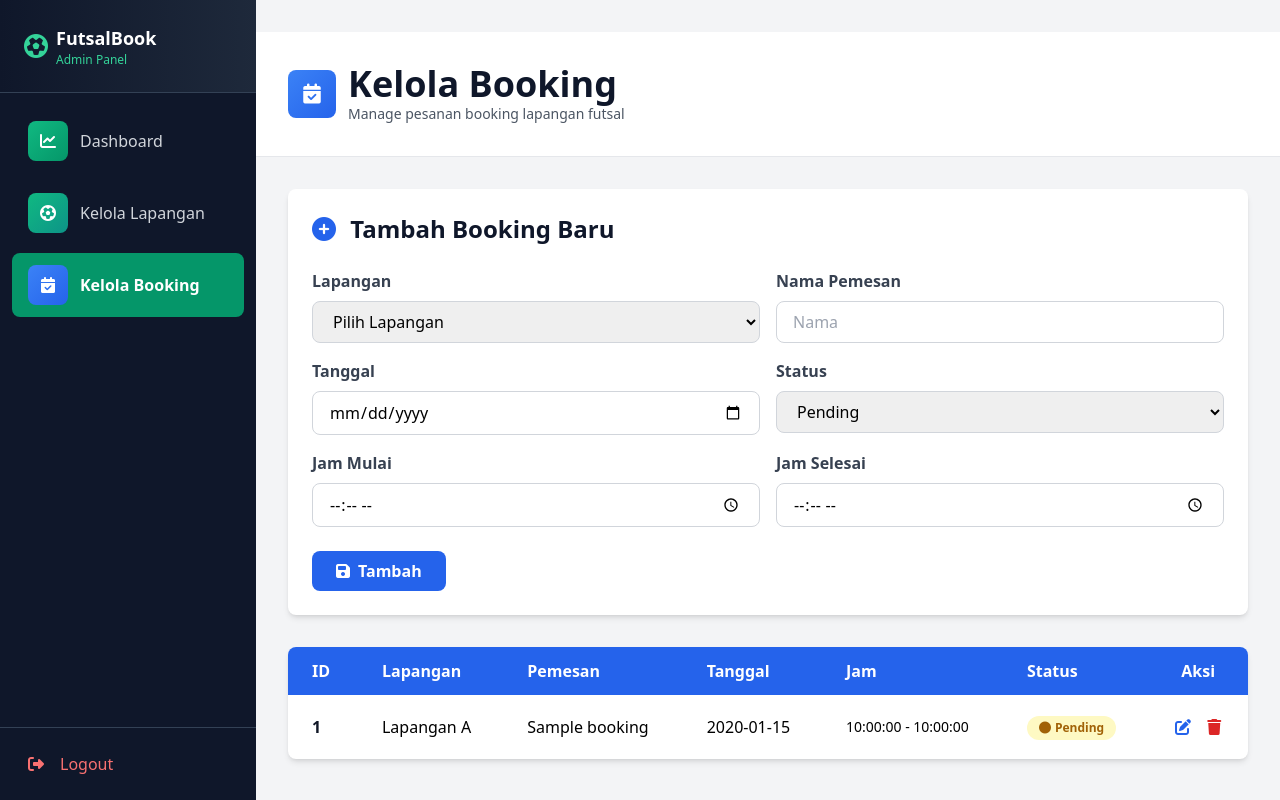
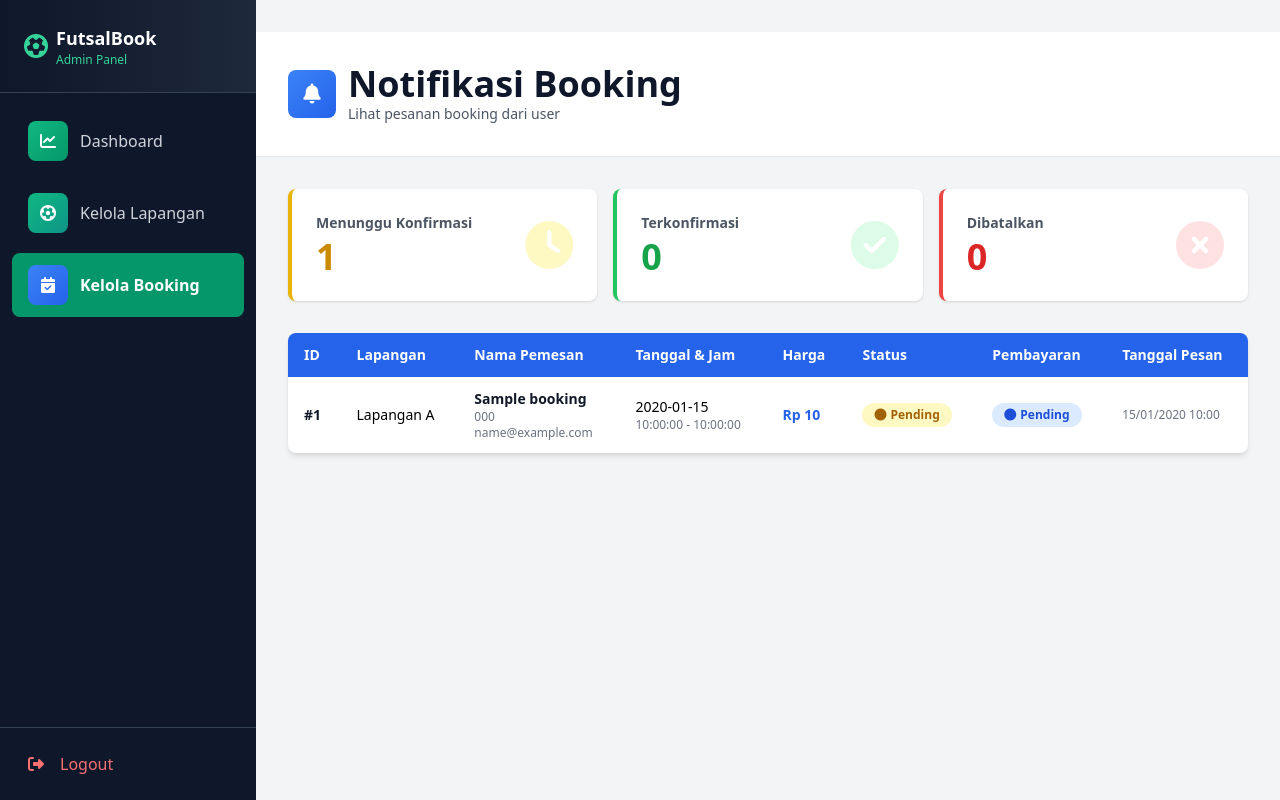
Before and after one commit to muhfahmm/website-booking-lapangan-futsal, a PHP site: page /project-client-php/admin/manage_booking.php in a window 1280 px wide. Run offline with PHP 8.4, Linux system fonts and the light colour scheme; the visitor is signed in with stand-in values (Sample User, id 1); data comes from the database, SQL or seed files in the repository; tables that the repository leaves empty hold one stand-in row (values such as "Sample post"); some libraries are stand-ins or nearby versions.

Commit message:
booking-lapangan-futsal

```diff
--- a/admin/manage_booking.php
+++ b/admin/manage_booking.php
@@ -7,49 +7,26 @@ if (!isset($_SESSION['admin_logged_in']) || $_SESSION['admin_logged_in'] !== tru
     exit();
 }
 
-// Handle DELETE
-if (isset($_GET['action']) && $_GET['action'] === 'delete' && isset($_GET['id'])) {
-    $id = intval($_GET['id']);
-    $conn->query("DELETE FROM tb_booking WHERE id = $id");
-    header('Location: manage_booking.php');
-    exit();
-}
-
-// Handle INSERT
-$message = '';
-if ($_SERVER['REQUEST_METHOD'] === 'POST' && isset($_POST['action'])) {
-    if ($_POST['action'] === 'add') {
-        $lapangan_id = intval($_POST['lapangan_id'] ?? 0);
-        $nama_pemesan = $conn->real_escape_string($_POST['nama_pemesan'] ?? '');
-        $tanggal = $_POST['tanggal'] ?? '';
-        $jam_mulai = $_POST['jam_mulai'] ?? '';
-        $jam_selesai = $_POST['jam_selesai'] ?? '';
-        $status = $_POST['status'] ?? 'pending';
-
-        if ($lapangan_id && $nama_pemesan && $tanggal && $jam_mulai && $jam_selesai) {
-            $conn->query("INSERT INTO tb_booking (lapangan_id, nama_pemesan, tanggal, jam_mulai, jam_selesai, status)
-                         VALUES ($lapangan_id, '$nama_pemesan', '$tanggal', '$jam_mulai', '$jam_selesai', '$status')");
-            $message = '<div class="bg-green-100 text-green-700 p-3 rounded mb-4">Booking berhasil ditambahkan!</div>';
-        }
-    } elseif ($_POST['action'] === 'edit') {
-        $id = intval($_POST['id']);
-        $lapangan_id = intval($_POST['lapangan_id'] ?? 0);
-        $nama_pemesan = $conn->real_escape_string($_POST['nama_pemesan'] ?? '');
-        $tanggal = $_POST['tanggal'] ?? '';
-        $jam_mulai = $_POST['jam_mulai'] ?? '';
-        $jam_selesai = $_POST['jam_selesai'] ?? '';
-        $status = $_POST['status'] ?? 'pending';
-
-        if ($lapangan_id && $nama_pemesan && $tanggal && $jam_mulai && $jam_selesai) {
-            $conn->query("UPDATE tb_booking SET lapangan_id=$lapangan_id, nama_pemesan='$nama_pemesan', tanggal='$tanggal',
-                         jam_mulai='$jam_mulai', jam_selesai='$jam_selesai', status='$status' WHERE id=$id");
-            $message = '<div class="bg-green-100 text-green-700 p-3 rounded mb-4">Booking berhasil diperbarui!</div>';
-        }
-    }
-}
-
-// Get all booking
-$result = $conn->query('SELECT b.id, b.lapangan_id, b.nama_pemesan, b.tanggal, b.jam_mulai, b.jam_selesai, b.status, l.nama as lapangan_nama FROM tb_booking b LEFT JOIN tb_lapangan l ON b.lapangan_id = l.id');
+// Get all booking with additional payment info
+$result = $conn->query('SELECT
+    b.id,
+    b.lapangan_id,
+    b.nama_pemesan,
+    b.no_hp,
+    b.email,
+    b.tanggal,
+    b.jam_mulai,
+    b.jam_selesai,
+    b.status,
+    b.payment_status,
+    b.total_harga,
+    b.created_at,
+    l.nama as lapangan_nama,
+    l.harga,
+    l.harga_weekend
+FROM tb_booking b
+LEFT JOIN tb_lapangan l ON b.lapangan_id = l.id
+ORDER BY b.created_at DESC');
 $booking_list = [];
 if ($result) {
     while ($row = $result->fetch_assoc()) {
@@ -57,20 +34,15 @@ if ($result) {
     }
 }
 
-// Get lapangan list for dropdown
-$lapangan_result = $conn->query('SELECT * FROM tb_lapangan');
-$lapangan_list = [];
-if ($lapangan_result) {
-    while ($row = $lapangan_result->fetch_assoc()) {
-        $lapangan_list[] = $row;
-    }
-}
+// Count by status
+$pending_count = 0;
+$confirmed_count = 0;
+$cancelled_count = 0;
 
-$edit_data = null;
-if (isset($_GET['edit']) && is_numeric($_GET['edit'])) {
-    $id = intval($_GET['edit']);
-    $result = $conn->query("SELECT b.id, b.lapangan_id, b.nama_pemesan, b.tanggal, b.jam_mulai, b.jam_selesai, b.status FROM tb_booking b WHERE b.id = $id");
-    $edit_data = $result->fetch_assoc();
+foreach ($booking_list as $booking) {
+    if ($booking['status'] === 'pending') $pending_count++;
+    elseif ($booking['status'] === 'confirmed') $confirmed_count++;
+    elseif ($booking['status'] === 'cancelled') $cancelled_count++;
 }
 ?>
 <!DOCTYPE html>
@@ -78,7 +50,7 @@ if (isset($_GET['edit']) && is_numeric($_GET['edit'])) {
 <head>
     <meta charset="UTF-8">
     <meta name="viewport" content="width=device-width, initial-scale=1.0">
-    <title>Kelola Booking</title>
+    <title>Notifikasi Booking</title>
     <script src="https://cdn.tailwindcss.com"></script>
     <link rel="stylesheet" href="https://cdnjs.cloudflare.com/ajax/libs/font-awesome/6.4.0/css/all.min.css">
 </head>
@@ -91,11 +63,11 @@ if (isset($_GET['edit']) && is_numeric($_GET['edit'])) {
             <div class="max-w-7xl mx-auto">
                 <div class="flex items-center gap-3">
                     <div class="w-12 h-12 rounded-lg bg-gradient-to-br from-blue-500 to-blue-600 flex items-center justify-center">
-                        <i class="fas fa-calendar-check text-white text-xl"></i>
+                        <i class="fas fa-bell text-white text-xl"></i>
                     </div>
                     <div>
-                        <h1 class="text-2xl md:text-4xl font-bold text-slate-900">Kelola Booking</h1>
-                        <p class="text-gray-600 text-sm">Manage pesanan booking lapangan futsal</p>
+                        <h1 class="text-2xl md:text-4xl font-bold text-slate-900">Notifikasi Booking</h1>
+                        <p class="text-gray-600 text-sm">Lihat pesanan booking dari user</p>
                     </div>
                 </div>
             </div>
@@ -104,96 +76,79 @@ if (isset($_GET['edit']) && is_numeric($_GET['edit'])) {
         <!-- Content -->
         <div class="p-4 md:p-8">
             <div class="max-w-7xl mx-auto">
-                <?php echo $message; ?>
-
-                <!-- Form Add/Edit -->
-                <div class="bg-white rounded-lg shadow-md p-6 mb-8">
-                    <h2 class="text-xl md:text-2xl font-bold text-slate-900 mb-6">
-                        <i class="fas fa-plus-circle text-blue-600 mr-2"></i>
-                        <?php echo $edit_data ? 'Edit Booking' : 'Tambah Booking Baru'; ?>
-                    </h2>
-                    <form method="POST" class="space-y-4">
-                        <input type="hidden" name="action" value="<?php echo $edit_data ? 'edit' : 'add'; ?>">
-                        <?php if ($edit_data): ?>
-                            <input type="hidden" name="id" value="<?php echo $edit_data['id']; ?>">
-                        <?php endif; ?>
-
-                        <div class="grid grid-cols-1 md:grid-cols-2 gap-4">
+                <!-- Stats Cards -->
+                <div class="grid grid-cols-1 md:grid-cols-3 gap-4 mb-8">
+                    <div class="bg-white rounded-lg shadow p-6 border-l-4 border-yellow-500">
+                        <div class="flex items-center justify-between">
                             <div>
-                                <label class="block text-gray-700 font-semibold mb-2 text-sm md:text-base">Lapangan</label>
-                                <select name="lapangan_id" required class="w-full px-4 py-3 md:py-2 border border-gray-300 rounded-lg focus:outline-none focus:ring-2 focus:ring-blue-500">
-                                    <option value="">Pilih Lapangan</option>
-                                    <?php foreach ($lapangan_list as $lap): ?>
-                                        <option value="<?php echo $lap['id']; ?>" <?php echo ($edit_data['lapangan_id'] ?? '') == $lap['id'] ? 'selected' : ''; ?>>
-                                            <?php echo htmlspecialchars($lap['nama']); ?>
-                                        </option>
-                                    <?php endforeach; ?>
-                                </select>
+                                <p class="text-gray-600 text-sm font-semibold mb-1">Menunggu Konfirmasi</p>
+                                <p class="text-4xl font-bold text-yellow-600"><?php echo $pending_count; ?></p>
                             </div>
-                            <div>
-                                <label class="block text-gray-700 font-semibold mb-2 text-sm md:text-base">Nama Pemesan</label>
-                                <input type="text" name="nama_pemesan" required class="w-full px-4 py-3 md:py-2 border border-gray-300 rounded-lg focus:outline-none focus:ring-2 focus:ring-blue-500" placeholder="Nama" value="<?php echo htmlspecialchars($edit_data['nama_pemesan'] ?? ''); ?>">
-                            </div>
-                            <div>
-                                <label class="block text-gray-700 font-semibold mb-2 text-sm md:text-base">Tanggal</label>
-                                <input type="date" name="tanggal" required class="w-full px-4 py-3 md:py-2 border border-gray-300 rounded-lg focus:outline-none focus:ring-2 focus:ring-blue-500" value="<?php echo $edit_data['tanggal'] ?? ''; ?>">
-                            </div>
-                            <div>
-                                <label class="block text-gray-700 font-semibold mb-2 text-sm md:text-base">Status</label>
-                                <select name="status" class="w-full px-4 py-3 md:py-2 border border-gray-300 rounded-lg focus:outline-none focus:ring-2 focus:ring-blue-500">
-                                    <option value="pending" <?php echo ($edit_data['status'] ?? 'pending') === 'pending' ? 'selected' : ''; ?>>Pending</option>
-                                    <option value="confirmed" <?php echo ($edit_data['status'] ?? '') === 'confirmed' ? 'selected' : ''; ?>>Confirmed</option>
-                                    <option value="cancelled" <?php echo ($edit_data['status'] ?? '') === 'cancelled' ? 'selected' : ''; ?>>Cancelled</option>
-                                </select>
-                            </div>
-                            <div>
-                                <label class="block text-gray-700 font-semibold mb-2 text-sm md:text-base">Jam Mulai</label>
-                                <input type="time" name="jam_mulai" required class="w-full px-4 py-3 md:py-2 border border-gray-300 rounded-lg focus:outline-none focus:ring-2 focus:ring-blue-500" value="<?php echo $edit_data['jam_mulai'] ?? ''; ?>">
-                            </div>
-                            <div>
-                                <label class="block text-gray-700 font-semibold mb-2 text-sm md:text-base">Jam Selesai</label>
-                                <input type="time" name="jam_selesai" required class="w-full px-4 py-3 md:py-2 border border-gray-300 rounded-lg focus:outline-none focus:ring-2 focus:ring-blue-500" value="<?php echo $edit_data['jam_selesai'] ?? ''; ?>">
+                            <div class="text-5xl text-yellow-100">
+                                <i class="fas fa-clock"></i>
                             </div>
                         </div>
-                        <div class="flex gap-3 pt-2">
-                            <button type="submit" class="bg-blue-600 text-white px-6 py-3 md:py-2 rounded-lg hover:bg-blue-700 transition font-semibold flex items-center gap-2">
-                                <i class="fas fa-save"></i>
-                                <?php echo $edit_data ? 'Update' : 'Tambah'; ?>
-                            </button>
-                            <?php if ($edit_data): ?>
-                                <a href="manage_booking.php" class="inline-block bg-gray-400 text-white px-6 py-3 md:py-2 rounded-lg hover:bg-gray-500 transition font-semibold flex items-center gap-2">
-                                    <i class="fas fa-times"></i>
-                                    Batal
-                                </a>
-                            <?php endif; ?>
-                        </div>
-                    </form>
                     </div>
 
-                <!-- Table -->
-                <div class="bg-white rounded-lg shadow-md overflow-x-auto">
-                    <table class="w-full text-sm md:text-base">
+                    <div class="bg-white rounded-lg shadow p-6 border-l-4 border-green-500">
+                        <div class="flex items-center justify-between">
+                            <div>
+                                <p class="text-gray-600 text-sm font-semibold mb-1">Terkonfirmasi</p>
+                                <p class="text-4xl font-bold text-green-600"><?php echo $confirmed_count; ?></p>
+                            </div>
+                            <div class="text-5xl text-green-100">
+                                <i class="fas fa-check-circle"></i>
+                            </div>
+                        </div>
+                    </div>
+
+                    <div class="bg-white rounded-lg shadow p-6 border-l-4 border-red-500">
+                        <div class="flex items-center justify-between">
+                            <div>
+                                <p class="text-gray-600 text-sm font-semibold mb-1">Dibatalkan</p>
+                                <p class="text-4xl font-bold text-red-600"><?php echo $cancelled_count; ?></p>
+                            </div>
+                            <div class="text-5xl text-red-100">
+                                <i class="fas fa-times-circle"></i>
+                            </div>
+                        </div>
+                    </div>
+                </div>
+
+                <!-- Notifications List -->
+                <div class="bg-white rounded-lg shadow-md overflow-hidden">
+                    <!-- Desktop Table -->
+                    <div class="hidden md:block overflow-x-auto">
+                        <table class="w-full text-sm">
                             <thead class="bg-blue-600 text-white">
                                 <tr>
-                                <th class="px-4 md:px-6 py-3 text-left">ID</th>
-                                <th class="px-4 md:px-6 py-3 text-left">Lapangan</th>
-                                <th class="px-4 md:px-6 py-3 text-left">Pemesan</th>
-                                <th class="px-4 md:px-6 py-3 text-left">Tanggal</th>
-                                <th class="px-4 md:px-6 py-3 text-left">Jam</th>
-                                <th class="px-4 md:px-6 py-3 text-left">Status</th>
-                                <th class="px-4 md:px-6 py-3 text-center">Aksi</th>
+                                    <th class="px-4 py-3 text-left">ID</th>
+                                    <th class="px-4 py-3 text-left">Lapangan</th>
+                                    <th class="px-4 py-3 text-left">Nama Pemesan</th>
+                                    <th class="px-4 py-3 text-left">Tanggal & Jam</th>
+                                    <th class="px-4 py-3 text-left">Harga</th>
+                                    <th class="px-4 py-3 text-left">Status</th>
+                                    <th class="px-4 py-3 text-left">Pembayaran</th>
+                                    <th class="px-4 py-3 text-left">Tanggal Pesan</th>
                                 </tr>
                             </thead>
                             <tbody class="divide-y">
                                 <?php if (count($booking_list) > 0): ?>
                                     <?php foreach ($booking_list as $item): ?>
                                         <tr class="hover:bg-gray-50 transition">
-                                        <td class="px-4 md:px-6 py-3 font-semibold text-gray-900"><?php echo $item['id']; ?></td>
-                                        <td class="px-4 md:px-6 py-3"><?php echo htmlspecialchars($item['lapangan_nama'] ?? '-'); ?></td>
-                                        <td class="px-4 md:px-6 py-3"><?php echo htmlspecialchars($item['nama_pemesan']); ?></td>
-                                        <td class="px-4 md:px-6 py-3"><?php echo $item['tanggal']; ?></td>
-                                        <td class="px-4 md:px-6 py-3 text-xs md:text-sm"><?php echo $item['jam_mulai']; ?> - <?php echo $item['jam_selesai']; ?></td>
-                                        <td class="px-4 md:px-6 py-3">
+                                            <td class="px-4 py-3 font-semibold text-gray-900">#<?php echo $item['id']; ?></td>
+                                            <td class="px-4 py-3"><?php echo htmlspecialchars($item['lapangan_nama'] ?? '-'); ?></td>
+                                            <td class="px-4 py-3">
+                                                <div class="font-semibold text-gray-900"><?php echo htmlspecialchars($item['nama_pemesan']); ?></div>
+                                                <div class="text-xs text-gray-500"><?php echo htmlspecialchars($item['no_hp'] ?? ''); ?></div>
+                                                <div class="text-xs text-gray-500"><?php echo htmlspecialchars($item['email'] ?? ''); ?></div>
+                                            </td>
+                                            <td class="px-4 py-3">
+                                                <div class="text-sm"><?php echo $item['tanggal']; ?></div>
+                                                <div class="text-xs text-gray-500"><?php echo $item['jam_mulai']; ?> - <?php echo $item['jam_selesai']; ?></div>
+                                            </td>
+                                            <td class="px-4 py-3 font-semibold text-blue-600">Rp <?php echo number_format($item['total_harga'], 0, ',', '.'); ?></td>
+                                            <td class="px-4 py-3">
                                                 <span class="inline-flex items-center gap-1 px-3 py-1 rounded-full text-xs font-semibold
                                                     <?php
                                                     if ($item['status'] === 'confirmed') echo 'bg-green-100 text-green-700';
@@ -204,27 +159,100 @@ if (isset($_GET['edit']) && is_numeric($_GET['edit'])) {
                                                     <?php echo ucfirst($item['status']); ?>
                                                 </span>
                                             </td>
-                                        <td class="px-4 md:px-6 py-3 text-center">
-                                            <a href="manage_booking.php?edit=<?php echo $item['id']; ?>" class="text-blue-600 hover:text-blue-800 hover:underline mr-3 inline-block py-2">
-                                                <i class="fas fa-edit"></i>
-                                            </a>
-                                            <a href="manage_booking.php?action=delete&id=<?php echo $item['id']; ?>" onclick="return confirm('Yakin ingin menghapus?')" class="text-red-600 hover:text-red-800 hover:underline inline-block py-2">
-                                                <i class="fas fa-trash"></i>
-                                            </a>
+                                            <td class="px-4 py-3">
+                                                <span class="inline-flex items-center gap-1 px-3 py-1 rounded-full text-xs font-semibold
+                                                    <?php
+                                                    if ($item['payment_status'] === 'paid') echo 'bg-green-100 text-green-700';
+                                                    elseif ($item['payment_status'] === 'pending') echo 'bg-blue-100 text-blue-700';
+                                                    else echo 'bg-red-100 text-red-700';
+                                                    ?>">
+                                                    <i class="fas fa-circle text-xs"></i>
+                                                    <?php echo ucfirst($item['payment_status']); ?>
+                                                </span>
                                             </td>
+                                            <td class="px-4 py-3 text-xs text-gray-500"><?php echo date('d/m/Y H:i', strtotime($item['created_at'])); ?></td>
                                         </tr>
                                     <?php endforeach; ?>
                                 <?php else: ?>
                                     <tr>
-                                    <td colspan="7" class="px-6 py-8 text-center text-gray-500">
-                                        <i class="fas fa-inbox text-2xl mb-2"></i>
-                                        <p>Belum ada data booking</p>
+                                        <td colspan="8" class="px-6 py-12 text-center text-gray-500">
+                                            <i class="fas fa-inbox text-3xl mb-3 block"></i>
+                                            <p class="font-semibold">Belum ada pesanan booking</p>
                                         </td>
                                     </tr>
                                 <?php endif; ?>
                             </tbody>
                         </table>
                     </div>
+
+                    <!-- Mobile Card View -->
+                    <div class="md:hidden divide-y">
+                        <?php if (count($booking_list) > 0): ?>
+                            <?php foreach ($booking_list as $item): ?>
+                                <div class="p-4 space-y-3 border-b last:border-b-0 hover:bg-gray-50 transition">
+                                    <div class="flex justify-between items-start gap-2">
+                                        <div>
+                                            <p class="text-xs text-gray-500 font-semibold">Booking #<?php echo $item['id']; ?></p>
+                                            <p class="font-bold text-lg text-gray-900"><?php echo htmlspecialchars($item['nama_pemesan']); ?></p>
+                                            <p class="text-xs text-gray-600"><?php echo htmlspecialchars($item['no_hp'] ?? ''); ?></p>
+                                            <p class="text-xs text-gray-600"><?php echo htmlspecialchars($item['email'] ?? ''); ?></p>
+                                        </div>
+                                        <div class="text-right">
+                                            <span class="inline-flex items-center gap-1 px-2 py-1 rounded-full text-xs font-semibold mb-1 block
+                                                <?php
+                                                if ($item['status'] === 'confirmed') echo 'bg-green-100 text-green-700';
+                                                elseif ($item['status'] === 'pending') echo 'bg-yellow-100 text-yellow-700';
+                                                else echo 'bg-red-100 text-red-700';
+                                                ?>">
+                                                <?php echo ucfirst($item['status']); ?>
+                                            </span>
+                                            <span class="inline-flex items-center gap-1 px-2 py-1 rounded-full text-xs font-semibold block
+                                                <?php
+                                                if ($item['payment_status'] === 'paid') echo 'bg-green-100 text-green-700';
+                                                elseif ($item['payment_status'] === 'pending') echo 'bg-blue-100 text-blue-700';
+                                                else echo 'bg-red-100 text-red-700';
+                                                ?>">
+                                                <?php echo ucfirst($item['payment_status']); ?>
+                                            </span>
+                                        </div>
+                                    </div>
+
+                                    <div class="bg-blue-50 p-3 rounded space-y-2">
+                                        <div>
+                                            <p class="text-xs text-gray-500 font-semibold">Lapangan</p>
+                                            <p class="font-semibold text-gray-900"><?php echo htmlspecialchars($item['lapangan_nama'] ?? '-'); ?></p>
+                                        </div>
+                                        <div class="grid grid-cols-2 gap-2 text-sm">
+                                            <div>
+                                                <p class="text-xs text-gray-500 font-semibold">Tanggal</p>
+                                                <p class="text-gray-900"><?php echo $item['tanggal']; ?></p>
+                                            </div>
+                                            <div>
+                                                <p class="text-xs text-gray-500 font-semibold">Jam</p>
+                                                <p class="text-gray-900"><?php echo $item['jam_mulai']; ?> - <?php echo $item['jam_selesai']; ?></p>
+                                            </div>
+                                        </div>
+                                    </div>
+
+                                    <div class="flex justify-between items-center pt-2 border-t">
+                                        <div>
+                                            <p class="text-xs text-gray-500 font-semibold">Total</p>
+                                            <p class="font-bold text-blue-600">Rp <?php echo number_format($item['total_harga'], 0, ',', '.'); ?></p>
+                                        </div>
+                                        <div class="text-right text-xs text-gray-500">
+                                            <?php echo date('d/m/Y H:i', strtotime($item['created_at'])); ?>
+                                        </div>
+                                    </div>
+                                </div>
+                            <?php endforeach; ?>
+                        <?php else: ?>
+                            <div class="p-8 text-center text-gray-500">
+                                <i class="fas fa-inbox text-4xl mb-3 block"></i>
+                                <p class="font-semibold">Belum ada pesanan booking</p>
+                            </div>
+                        <?php endif; ?>
+                    </div>
+                </div>
             </div>
         </div>
     </main>
```
Also changed, not shown: admin/manage_konten.php (+59 -15 lines), README.md. Lines whose indentation alone changed are shown as unchanged.
